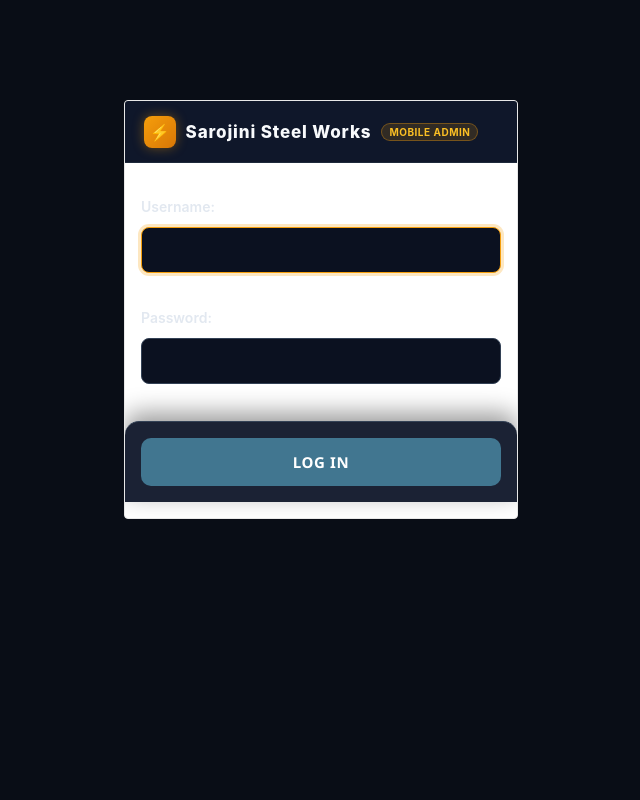
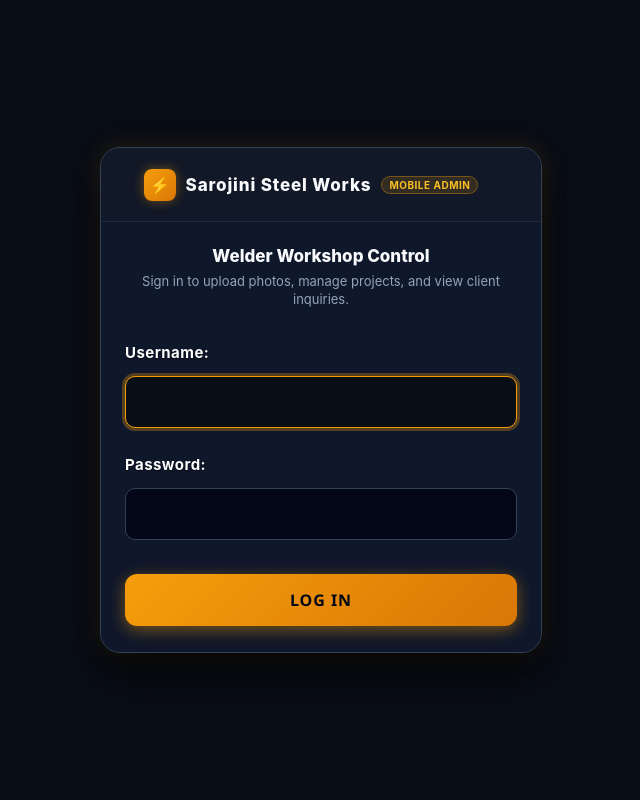
Before and after one commit to abijayap50-ctrl/sarojini-industries, a Django app: page /admin/login/ in a window 1280 px wide. Shown: the whole page, without its empty margins (319-959 px from the left). Run offline with Django 5.2, Linux system fonts and the light colour scheme.

Commit message:
UI: Overhaul login screen with high-contrast obsidian dark theme, crystal-clear white labels, and golden amber login button

```diff
--- a/static/css/admin_mobile_custom.css
+++ b/static/css/admin_mobile_custom.css
@@ -425,3 +425,121 @@
         margin: 4px 0 !important;
     }
 }
+
+/* ==========================================================================
+   DEDICATED CRYSTAL-CLEAR LOGIN PAGE STYLING (DARK OBSIDIAN & FORGE AMBER)
+   Fixes white box and low contrast text on login
+   ========================================================================== */
+
+body.login {
+    background: #090d16 !important;
+    color: #f8fafc !important;
+    display: flex;
+    align-items: center;
+    justify-content: center;
+    min-height: 100vh;
+}
+
+body.login #container {
+    background: #0f172a !important;
+    border: 1px solid #334155 !important;
+    border-radius: 18px !important;
+    box-shadow: 0 16px 40px rgba(0, 0, 0, 0.7), 0 0 25px rgba(245, 158, 11, 0.15) !important;
+    width: 92% !important;
+    max-width: 440px !important;
+    overflow: hidden !important;
+    margin: 20px auto !important;
+}
+
+body.login #header {
+    background: #111827 !important;
+    border-bottom: 1px solid #1e293b !important;
+    padding: 18px 20px !important;
+    text-align: center;
+}
+
+body.login #content {
+    background: #0f172a !important;
+    padding: 24px 22px !important;
+}
+
+body.login .form-row {
+    background: transparent !important;
+    border: none !important;
+    padding: 10px 0 !important;
+}
+
+body.login label {
+    color: #f8fafc !important;
+    font-size: 15px !important;
+    font-weight: 700 !important;
+    letter-spacing: 0.02em !important;
+    margin-bottom: 8px !important;
+    display: block !important;
+    opacity: 1 !important;
+}
+
+body.login input[type="text"],
+body.login input[type="password"] {
+    background: #030712 !important;
+    border: 1.5px solid #334155 !important;
+    border-radius: 10px !important;
+    color: #ffffff !important;
+    font-size: 16px !important;
+    font-weight: 500 !important;
+    padding: 14px 16px !important;
+    min-height: 50px !important;
+    width: 100% !important;
+    box-sizing: border-box !important;
+    display: block !important;
+}
+
+body.login input[type="text"]:focus,
+body.login input[type="password"]:focus {
+    border-color: #f59e0b !important;
+    background: #0b1120 !important;
+    box-shadow: 0 0 0 3px rgba(245, 158, 11, 0.25) !important;
+    outline: none !important;
+}
+
+body.login .submit-row {
+    background: transparent !important;
+    border: none !important;
+    box-shadow: none !important;
+    padding: 18px 0 0 0 !important;
+    margin: 0 !important;
+    position: static !important;
+}
+
+body.login .submit-row input[type="submit"] {
+    background: linear-gradient(135deg, #f59e0b, #d97706) !important;
+    color: #020617 !important;
+    font-size: 16px !important;
+    font-weight: 900 !important;
+    letter-spacing: 0.06em !important;
+    text-transform: uppercase !important;
+    border: none !important;
+    border-radius: 10px !important;
+    width: 100% !important;
+    min-height: 50px !important;
+    box-shadow: 0 4px 16px rgba(245, 158, 11, 0.4) !important;
+    cursor: pointer !important;
+    transition: all 0.2s ease !important;
+}
+
+body.login .submit-row input[type="submit"]:hover,
+body.login .submit-row input[type="submit"]:active {
+    background: #fbbf24 !important;
+    transform: translateY(-1px) !important;
+    box-shadow: 0 6px 22px rgba(245, 158, 11, 0.6) !important;
+}
+
+body.login .errornote {
+    background: rgba(239, 68, 68, 0.15) !important;
+    border: 1px solid rgba(239, 68, 68, 0.4) !important;
+    color: #fca5a5 !important;
+    border-radius: 10px !important;
+    padding: 12px 16px !important;
+    font-weight: 600 !important;
+    margin-bottom: 16px !important;
+}
--- a/templates/admin/base_site.html
+++ b/templates/admin/base_site.html
@@ -3,10 +3,14 @@
 
 {% block title %}{{ title }} | Sarojini Welder Portal{% endblock %}
 
+{% block extrastyle %}
+{{ block.super }}
+<link rel="stylesheet" href="{% static 'css/admin_mobile_custom.css' %}">
+{% endblock %}
+
 {% block extrahead %}
 {{ block.super }}
 <meta name="viewport" content="width=device-width, initial-scale=1.0, maximum-scale=1.0, user-scalable=no">
-<link rel="stylesheet" href="{% static 'css/admin_mobile_custom.css' %}">
 <script src="{% static 'js/admin_mobile_preview.js' %}" defer></script>
 {% endblock %}
 
--- /dev/null
+++ b/templates/admin/login.html
@@ -0,0 +1,174 @@
+{% extends "admin/base_site.html" %}
+{% load i18n static %}
+
+{% block title %}{% if form.errors %}{% translate "Error:" %} {% endif %}Welder Sign In | Sarojini Steel Works{% endblock %}
+
+{% block extrastyle %}
+{{ block.super }}
+<link rel="stylesheet" href="{% static 'admin/css/login.css' %}">
+<link rel="stylesheet" href="{% static 'css/admin_mobile_custom.css' %}">
+<style>
+    /* Direct High-Contrast Login Overrides */
+    body.login {
+        background: #090d16 !important;
+        font-family: -apple-system, BlinkMacSystemFont, "Segoe UI", Roboto, sans-serif !important;
+    }
+    body.login #container {
+        background: #0f172a !important;
+        border: 1px solid #334155 !important;
+        border-radius: 20px !important;
+        box-shadow: 0 20px 45px rgba(0, 0, 0, 0.7), 0 0 25px rgba(245, 158, 11, 0.15) !important;
+        width: 92% !important;
+        max-width: 440px !important;
+        overflow: hidden !important;
+        margin: 40px auto !important;
+    }
+    body.login #header {
+        background: #111827 !important;
+        border-bottom: 1px solid #1e293b !important;
+        padding: 20px !important;
+        text-align: center !important;
+    }
+    body.login #content {
+        background: #0f172a !important;
+        padding: 24px !important;
+    }
+    body.login .form-row {
+        background: transparent !important;
+        border: none !important;
+        padding: 10px 0 !important;
+    }
+    body.login label {
+        color: #ffffff !important;
+        font-size: 15px !important;
+        font-weight: 700 !important;
+        letter-spacing: 0.03em !important;
+        margin-bottom: 8px !important;
+        display: block !important;
+        text-shadow: 0 1px 2px rgba(0,0,0,0.5);
+    }
+    body.login input[type="text"],
+    body.login input[type="password"] {
+        background: #020617 !important;
+        border: 1.5px solid #334155 !important;
+        border-radius: 10px !important;
+        color: #ffffff !important;
+        font-size: 16px !important;
+        font-weight: 600 !important;
+        padding: 14px 16px !important;
+        min-height: 52px !important;
+        width: 100% !important;
+        box-sizing: border-box !important;
+        display: block !important;
+    }
+    body.login input[type="text"]:focus,
+    body.login input[type="password"]:focus {
+        border-color: #f59e0b !important;
+        background: #090d16 !important;
+        box-shadow: 0 0 0 3px rgba(245, 158, 11, 0.3) !important;
+        outline: none !important;
+    }
+    body.login .submit-row {
+        background: transparent !important;
+        border: none !important;
+        box-shadow: none !important;
+        padding: 20px 0 0 0 !important;
+        margin: 0 !important;
+        position: static !important;
+    }
+    body.login .submit-row input[type="submit"] {
+        background: linear-gradient(135deg, #f59e0b, #d97706) !important;
+        color: #020617 !important;
+        font-size: 16px !important;
+        font-weight: 900 !important;
+        letter-spacing: 0.06em !important;
+        text-transform: uppercase !important;
+        border: none !important;
+        border-radius: 12px !important;
+        width: 100% !important;
+        min-height: 52px !important;
+        box-shadow: 0 4px 16px rgba(245, 158, 11, 0.45) !important;
+        cursor: pointer !important;
+        transition: all 0.2s ease !important;
+    }
+    body.login .submit-row input[type="submit"]:hover,
+    body.login .submit-row input[type="submit"]:active {
+        background: #fbbf24 !important;
+        transform: translateY(-1px) !important;
+        box-shadow: 0 6px 24px rgba(245, 158, 11, 0.65) !important;
+    }
+    .login-helper-header {
+        text-align: center;
+        margin-bottom: 20px;
+    }
+    .login-helper-header h3 {
+        color: #f8fafc;
+        font-size: 17px;
+        font-weight: 800;
+        margin: 0 0 6px 0;
+    }
+    .login-helper-header p {
+        color: #94a3b8;
+        font-size: 13px;
+        margin: 0;
+    }
+</style>
+{{ form.media }}
+{% endblock %}
+
+{% block bodyclass %}{{ block.super }} login{% endblock %}
+
+{% block usertools %}{% endblock %}
+{% block nav-global %}{% endblock %}
+{% block nav-sidebar %}{% endblock %}
+{% block content_title %}{% endblock %}
+{% block nav-breadcrumbs %}{% endblock %}
+
+{% block content %}
+<div class="login-helper-header">
+    <h3>Welder Workshop Control</h3>
+    <p>Sign in to upload photos, manage projects, and view client inquiries.</p>
+</div>
+
+{% if form.errors and not form.non_field_errors %}
+<p class="errornote" style="background: rgba(239, 68, 68, 0.15); border: 1px solid rgba(239, 68, 68, 0.4); color: #fca5a5; border-radius: 10px; padding: 12px 16px; font-weight: 600; margin-bottom: 16px;">
+    {% blocktranslate count counter=form.errors.items|length %}Please correct the error below.{% plural %}Please correct the errors below.{% endblocktranslate %}
+</p>
+{% endif %}
+
+{% if form.non_field_errors %}
+{% for error in form.non_field_errors %}
+<p class="errornote" style="background: rgba(239, 68, 68, 0.15); border: 1px solid rgba(239, 68, 68, 0.4); color: #fca5a5; border-radius: 10px; padding: 12px 16px; font-weight: 600; margin-bottom: 16px;">
+    {{ error }}
+</p>
+{% endfor %}
+{% endif %}
+
+<div id="content-main">
+{% if user.is_authenticated %}
+<p class="errornote" style="background: rgba(245, 158, 11, 0.15); border: 1px solid rgba(245, 158, 11, 0.4); color: #fbbf24; border-radius: 10px; padding: 12px 16px; font-weight: 600; margin-bottom: 16px;">
+    {% blocktranslate trimmed %}
+        You are authenticated as {{ username }}, but are not authorized to access this page. Would you like to login to a different account?
+    {% endblocktranslate %}
+</p>
+{% endif %}
+
+<form action="{{ app_path }}" method="post" id="login-form">{% csrf_token %}
+  <div class="form-row">
+    {{ form.username.errors }}
+    <label for="id_username" class="required">Username:</label>
+    {{ form.username }}
+  </div>
+  <div class="form-row">
+    {{ form.password.errors }}
+    <label for="id_password" class="required">Password:</label>
+    {{ form.password }}
+    <input type="hidden" name="next" value="{{ next }}">
+  </div>
+  <div class="submit-row">
+    <input type="submit" value="{% translate 'Log in' %}">
+  </div>
+</form>
+
+</div>
+{% endblock %}
```
